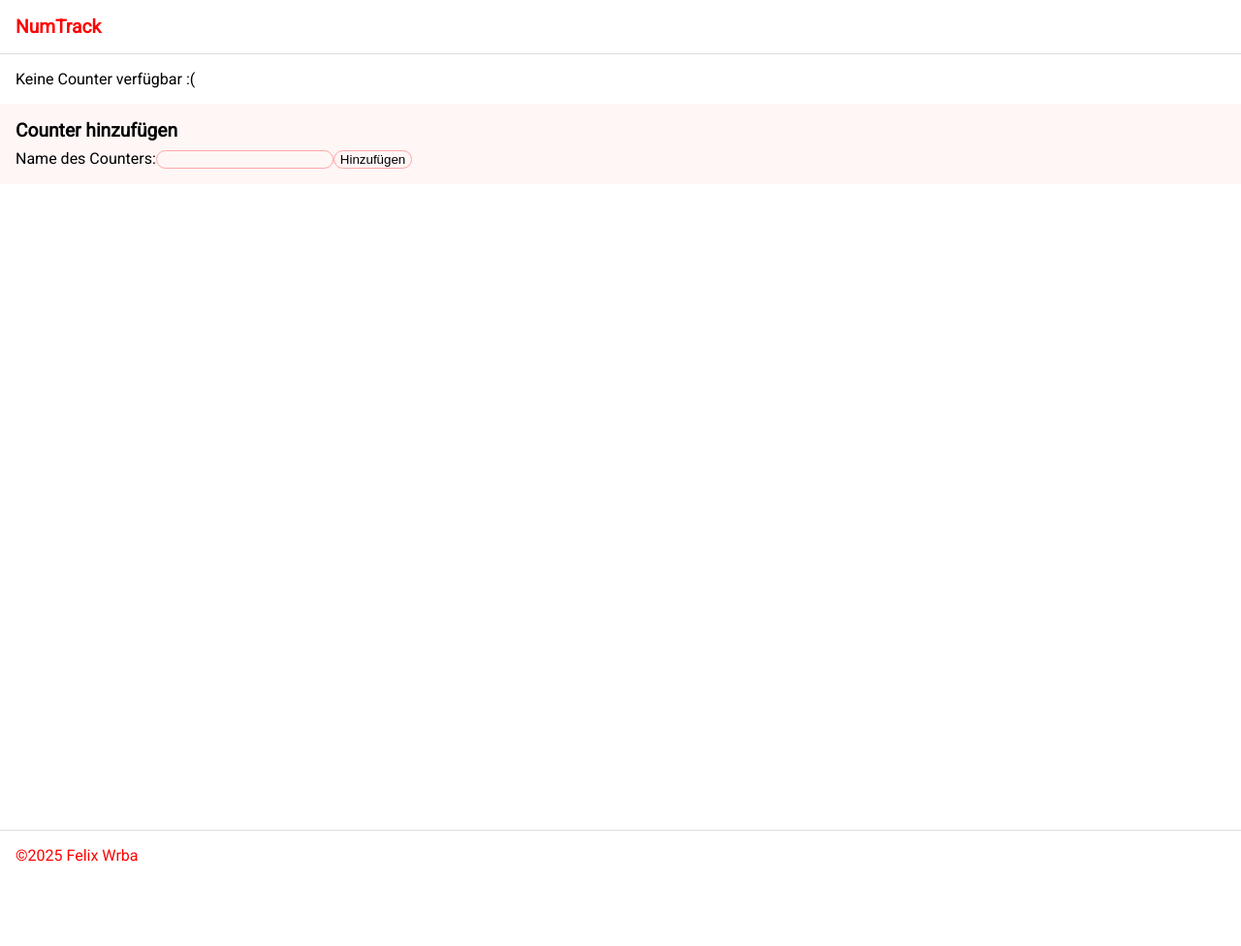
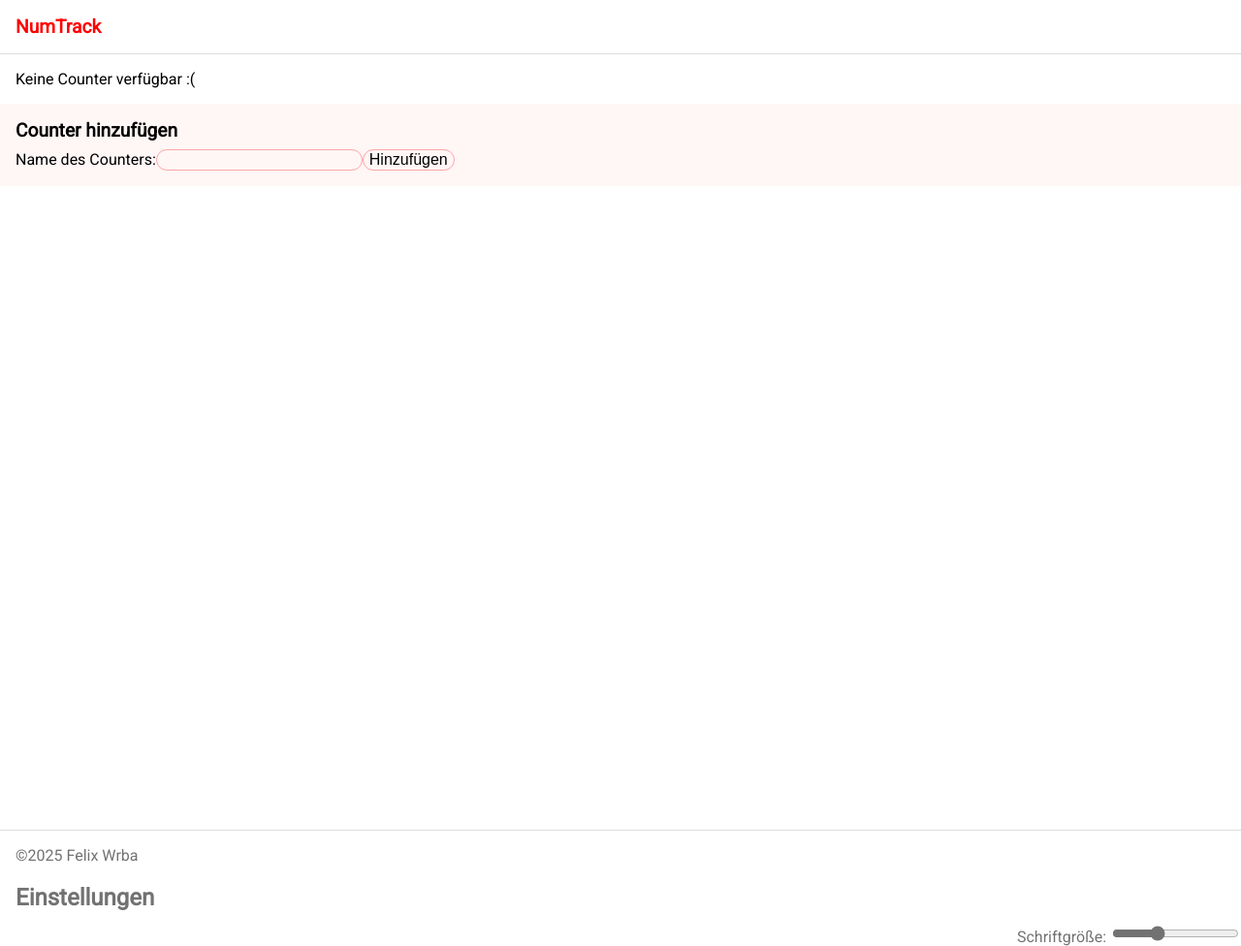
Before and after one commit to FelixWrba/NumTrack, a plain HTML site: page index.html in a window 1280 px wide. Shown: the whole page at 97% size. Before the commit the page ends 908 px from the top, so only its background shows below. Drawn offline with Linux system fonts and the light colour scheme.

Commit message:
# Changes: * Added variable fon size * Better Design

```diff
--- a/css/global.css
+++ b/css/global.css
@@ -3,6 +3,14 @@
     src: url('../assets/font/Roboto.ttf') format('truetype');
     font-weight: 400;
     font-style: normal;
+}
+
+:root {
+    --default-scale: 16px;
+}
+
+* {
+    transition: font-size .2s linear;
 }
 
 body {
@@ -12,12 +20,13 @@ body {
     text-rendering: auto;
     margin: 0;
     user-select: none;
+    font-size: var(--default-scale);
 }
 
 header {
     padding: 16px;
     border-bottom: 1px solid #ddd;
-    font-size: 1.2rem;
+    font-size: 1.2em;
     font-weight: bold;
     color: rgb(255, 0, 0);
 }
@@ -29,10 +38,12 @@ main {
 footer {
     padding: 16px;
     border-top: 1px solid #ddd;
-    color: rgb(255, 0, 0);
+    color: #727272;
+    position: relative;
 }
 
-button, input {
+button,
+input {
     background-color: transparent;
     border: 1px solid #ffa5a5;
     border-radius: 1000px;
@@ -40,6 +51,7 @@ button, input {
     align-items: center;
     justify-content: center;
     cursor: pointer;
+    font-size: 1em;
 }
 
 input:focus {
@@ -85,8 +97,18 @@ input:focus {
     background-color: #fff6f6;
 }
 
-.counter-form h2{
+.counter-form h2 {
     margin: 0;
     margin-bottom: 8px;
-    font-size: 1.2rem;
+    font-size: 1.2em;
 }
+
+#font-controller {
+    position: absolute;
+    bottom: 0;
+    right: 0;
+}
+
+#font-control {
+    accent-color: #727272;
+}
--- a/index.html
+++ b/index.html
@@ -34,8 +34,9 @@
                         <button @click="increase(counter)" title="Erhöhen" aria-label="Erhöhen">+</button>
                     </span>
                     <span>
-                        <button title="Umbenennen" aria-label="Umbenennen" @click="rename(counter)"><svg xmlns="http://www.w3.org/2000/svg"
-                                fill="none" viewBox="0 0 24 24" stroke-width="1.5" stroke="#000" height="16">
+                        <button title="Umbenennen" aria-label="Umbenennen" @click="rename(counter)"><svg
+                                xmlns="http://www.w3.org/2000/svg" fill="none" viewBox="0 0 24 24" stroke-width="1.5"
+                                stroke="#000" height="16">
                                 <path stroke-linecap="round" stroke-linejoin="round"
                                     d="m16.862 4.487 1.687-1.688a1.875 1.875 0 1 1 2.652 2.652L10.582 16.07a4.5 4.5 0 0 1-1.897 1.13L6 18l.8-2.685a4.5 4.5 0 0 1 1.13-1.897l8.932-8.931Zm0 0L19.5 7.125M18 14v4.75A2.25 2.25 0 0 1 15.75 21H5.25A2.25 2.25 0 0 1 3 18.75V8.25A2.25 2.25 0 0 1 5.25 6H10" />
                             </svg></button>
@@ -61,7 +62,14 @@
             </form>
         </main>
         <!-- Footer -->
-        <footer>&copy;2025 Felix Wrba</footer>
+        <footer>
+            <span>&copy;2025 Felix Wrba</span>
+            <h2>Einstellungen</h2>
+            <div id="font-controller">
+                <label for="font-control">Schriftgröße: </span>
+                    <input type="range" id="font-control" v-model="fontSize" min="8" max="32">
+            </div>
+        </footer>
     </div>
     <!-- Vue -->
     <script>
@@ -69,7 +77,8 @@
             data() {
                 return {
                     counters: JSON.parse(localStorage.getItem("counters")) || [],
-                    counterName: ""
+                    counterName: "",
+                    fontSize: +localStorage.getItem("fontSize") || "16",
                 }
             },
             methods: {
@@ -102,7 +111,7 @@
                 },
                 remove(counter) {
                     const choice = window.confirm(`Willst du "${counter.name}" wirklich entfernen?`)
-                    if(choice) {
+                    if (choice) {
                         this.counters = this.counters.filter(c => c !== counter)
                     }
                 },
@@ -121,6 +130,10 @@
                         localStorage.setItem("counters", JSON.stringify(newValue))
                     },
                     deep: true,
+                },
+                fontSize(newSize) {
+                    localStorage.setItem("fontSize", newSize.toString())
+                    document.body.style.setProperty("--default-scale", newSize + "px")
                 }
             }
         })
```
